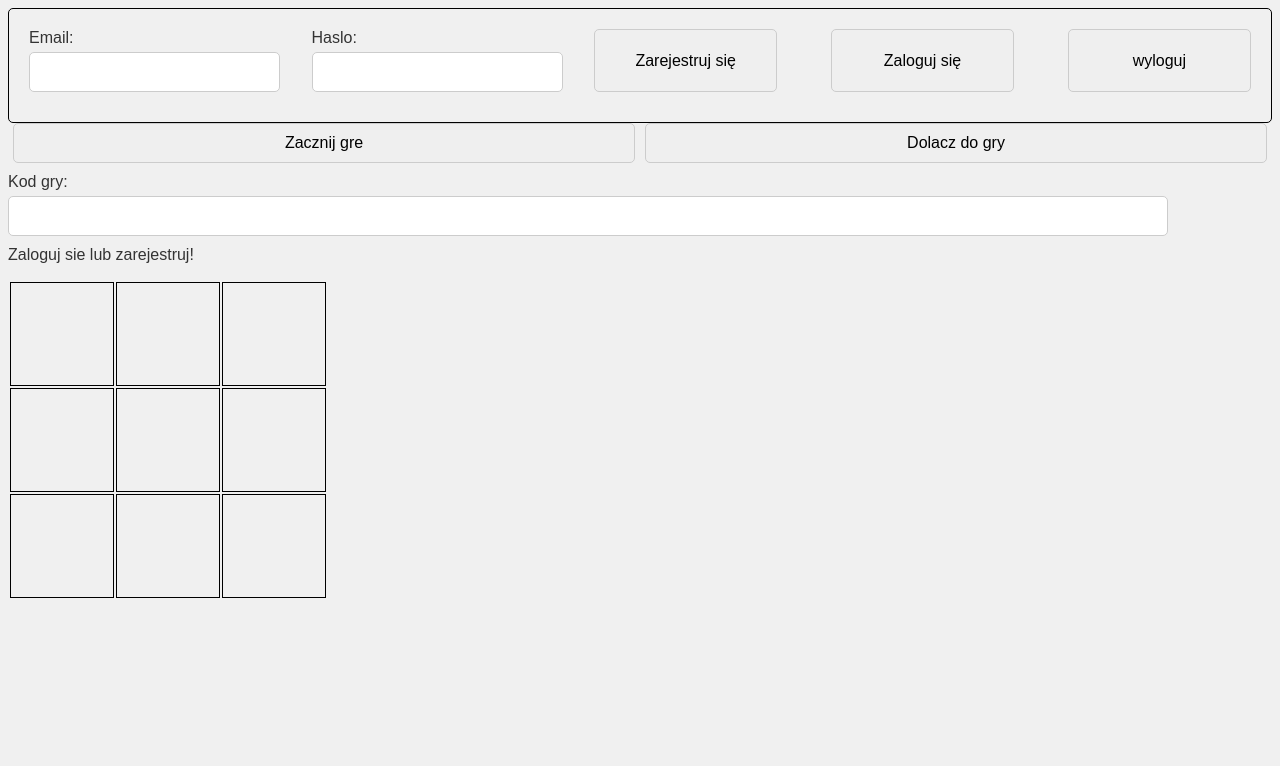
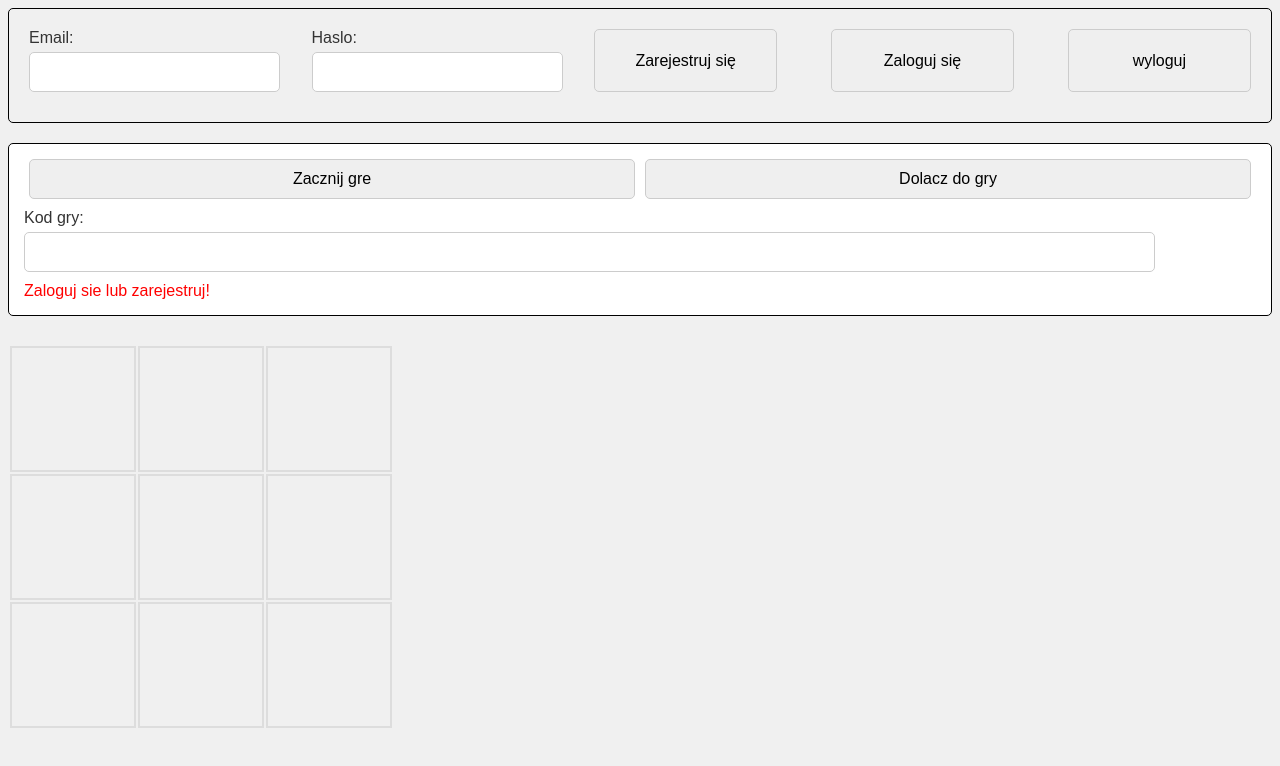
Before and after one commit to VVlktor/Online-tic-tac-toe, a plain HTML site: page index.html in a window 1280 px wide. Both pictures are taken after a click on the button "Zacznij gre". Drawn offline with Linux system fonts and the light colour scheme; no server answers.

Commit message:
Ukonczenie css

```diff
--- a/style.css
+++ b/style.css
@@ -73,3 +73,47 @@ button {
     width: 100%;
     border-radius: 5px;
 }
+
+
+button:hover {
+    background-color: #007bff;
+    color: white;
+    cursor: pointer;
+}
+
+#joiningMenu {
+    margin-top: 20px;
+    padding: 15px;
+    border-radius: 5px;
+    background-color: #fff;
+    border: 1px solid black;
+}
+
+.GameBoard td {
+    width: 120px;
+    height: 120px;
+    text-align: center;
+    border: 2px solid #ddd;
+    font-size: 24px;
+    cursor: pointer;
+}
+
+.GameBoard td:hover {
+    background-color: #f9f9f9;
+}
+
+#wygenerowanyCode {
+    font-size: 18px;
+    margin-top: 20px;
+    text-align: center;
+}
+
+#errorJoining {
+    color: red;
+    margin-top: 10px;
+}
+
+
+#czyjRuch, #wygenerowanyCode{
+    font-size: 28px;
+}
```
